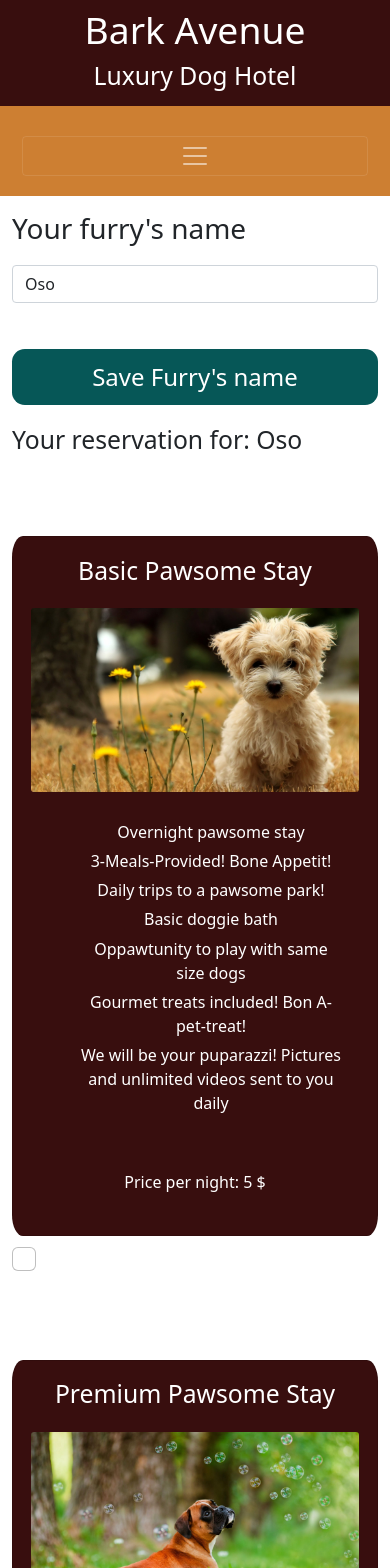
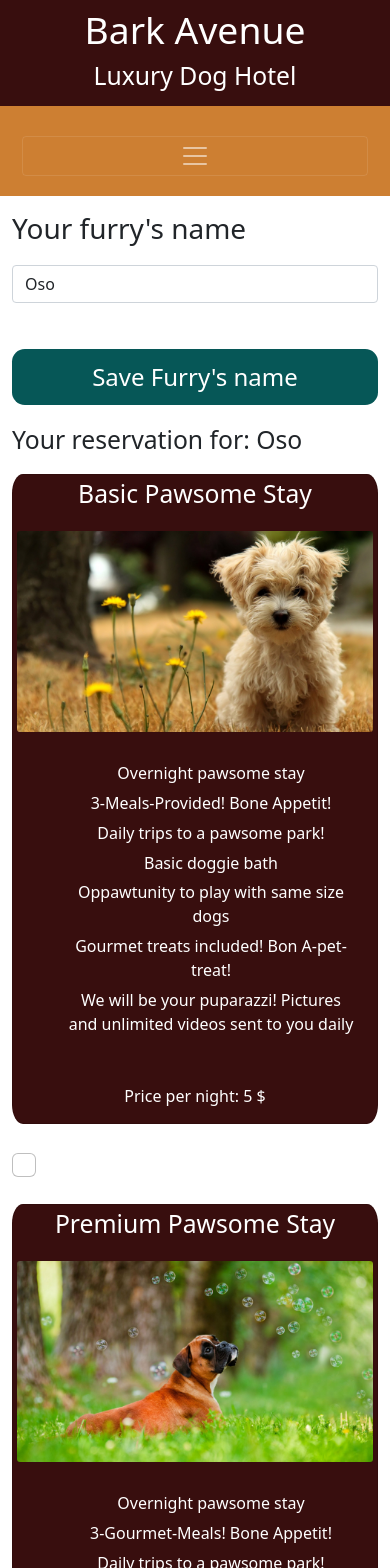
Before and after one commit to blen90/barkAvenue, a React (Create React App) app in the folder client/: page /Services in a window 390 px wide. Shown: the top 1568 px of the page. Built offline with nearby package versions, Linux system fonts and the light colour scheme.

Commit message:
fixed checkout card to show up correctly on phones

```diff
--- a/client/src/pages/Checkout/Checkout.css
+++ b/client/src/pages/Checkout/Checkout.css
@@ -1,18 +1,27 @@
-.checkout-form.card {
-    width: 50%;
+.card{
+    max-width: 100%;
     align-items: center;
-    padding:2%;
-    margin:0%;
+}
+
+div.card{
+    margin-top: 3%;
+    padding: 1%;
+    margin-left:0%;
+}
+
+.checkout-input {
+    max-width: 70%;
 }
 
 
-.checkout-input {
-    width: 50%;
-
+.checkout-input1{
+    margin-right: 1%;
+    max-width: 35%;
+    display: inline;
 }
 
-.checkout-input1{
-    width: 40%;
+.checkout-input2{
+    max-width: 50%;
 }
 
 .confirmation-payment{
--- a/client/src/pages/Checkout/Checkout.js
+++ b/client/src/pages/Checkout/Checkout.js
@@ -1,5 +1,5 @@
 import React from "react";
-import { Card, Button, Input } from "reactstrap";
+import {Button, Input } from "reactstrap";
 
 import "./Checkout.css"
 
@@ -8,8 +8,7 @@ const Checkout = (props) => {
     console.log('this is the checkout component', props)
 
     return (
-    <div>
-    <Card className="checkout-form">
+        <div className="card">
             <h1>Checkout</h1>
             <br></br>
             {props.cartItems.map(eachCart =>
@@ -23,12 +22,13 @@ return (
 
             )}
             <h4>Total: ${props.grandTotal}.00</h4>
-    <Input type='text' placeholder='Card Holder' name='owner' className="checkout-input"/>
-    <Input type='text' placeholder='Credit Card Number' name='payment' className="checkout-input"/>
+            <Input type='text' placeholder='Card Holder' name='owner' className="checkout-input" />
+            <Input type='text' placeholder='Credit Card Number' name='payment' className="checkout-input" />
+            <div className="cc">
             <Input type='text' placeholder='CVV' name='cvv' className="checkout-input1" />
-    <Input type='text' placeholder='Expiration date' name='expiration' className="checkout-input1" />
-    <Button className="confirmation-payment checkout-input1"> Proceed to Payment </Button>
-    </Card>
+            <Input type='text' placeholder='Expiration' name='expiration' className="checkout-input1" />
+            </div>
+            <Button className="confirmation-payment checkout-input2"> Proceed to Payment </Button>
         </div>
 
 
--- a/client/src/pages/Services/Services.css
+++ b/client/src/pages/Services/Services.css
@@ -6,7 +6,7 @@
 
 .card{
     width: 100%;
-    height: 90%;
+    height: 95%;
     text-align: center;
     margin-bottom: 5%;
 }
```
Lines whose indentation alone changed are shown as unchanged.
